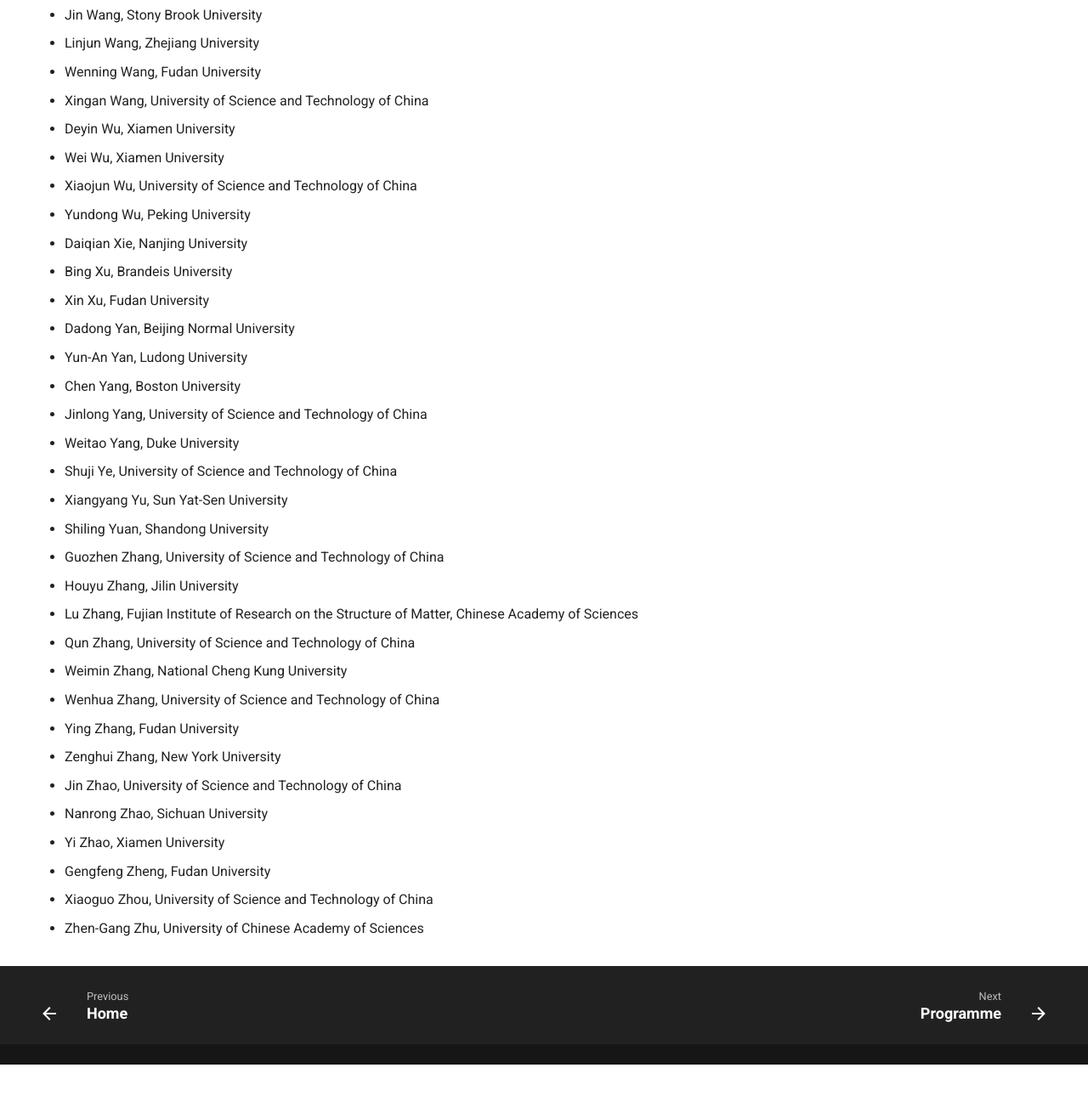
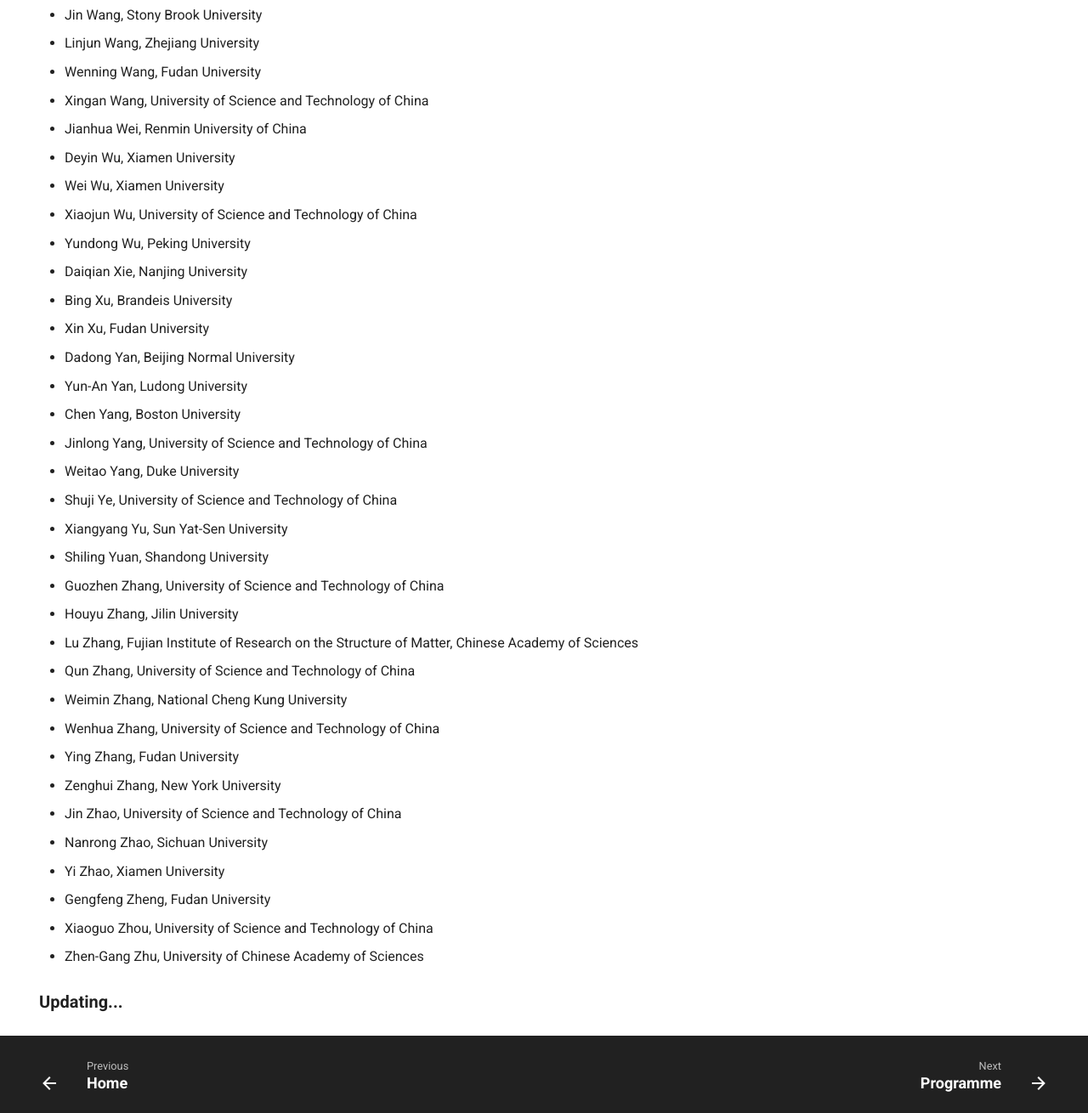
Before and after one commit to icct-ustc/iwfcp2024, a plain HTML site: page invitee/index.html in a window 1280 px wide. Shown: the part 2280-3590 px from the top of the page at 85% size. Before the commit the page ends 3533 px from the top, so only its background shows below. Drawn offline with nearby package versions, Linux system fonts and the light colour scheme.

Commit message:
update confirmed participants

```diff
--- a/invitee/index.html
+++ b/invitee/index.html
@@ -579,6 +579,9 @@
 <p>Xingan Wang, University of Science and Technology of China</p>
 </li>
 <li>
+<p>Jianhua Wei, Renmin University of China </p>
+</li>
+<li>
 <p>Deyin Wu, Xiamen University </p>
 </li>
 <li>
@@ -666,6 +669,7 @@
 <p>Zhen-Gang Zhu, University of Chinese Academy of Sciences </p>
 </li>
 </ul>
+<p><span style="font-size: 20px;"><strong> Updating... </strong></span></p>
 <!-- ---
 
 * Jianshu Cao (Massachusetts Institute of Technology)
```
Also changed, not shown: search/search_index.json (+1 -1 lines), 1 other file.
